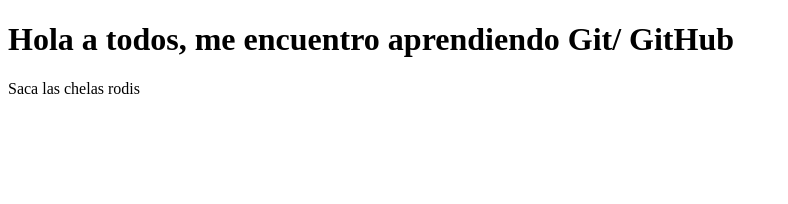
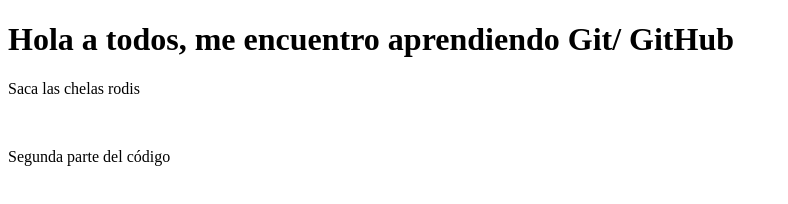
Before and after one commit to JuanM1228/Bedu, a plain HTML site: page index.html in a window 1280 px wide. Shown: the whole page, without its empty margins (0-788 px from the left). Drawn offline with Linux system fonts and the light colour scheme.

Commit message:
Esta es otra prueba

```diff
--- a/index.html
+++ b/index.html
@@ -8,6 +8,8 @@
 </head>
 <body>
     <h1>Hola a todos, me encuentro aprendiendo Git/ GitHub</h1>
-    <p>Saca las chelas rodis </p>
+    <p>Saca las chelas rodis </p><br>
+    <p>Segunda parte del código </p>
+
 </body>
 </html>
```
